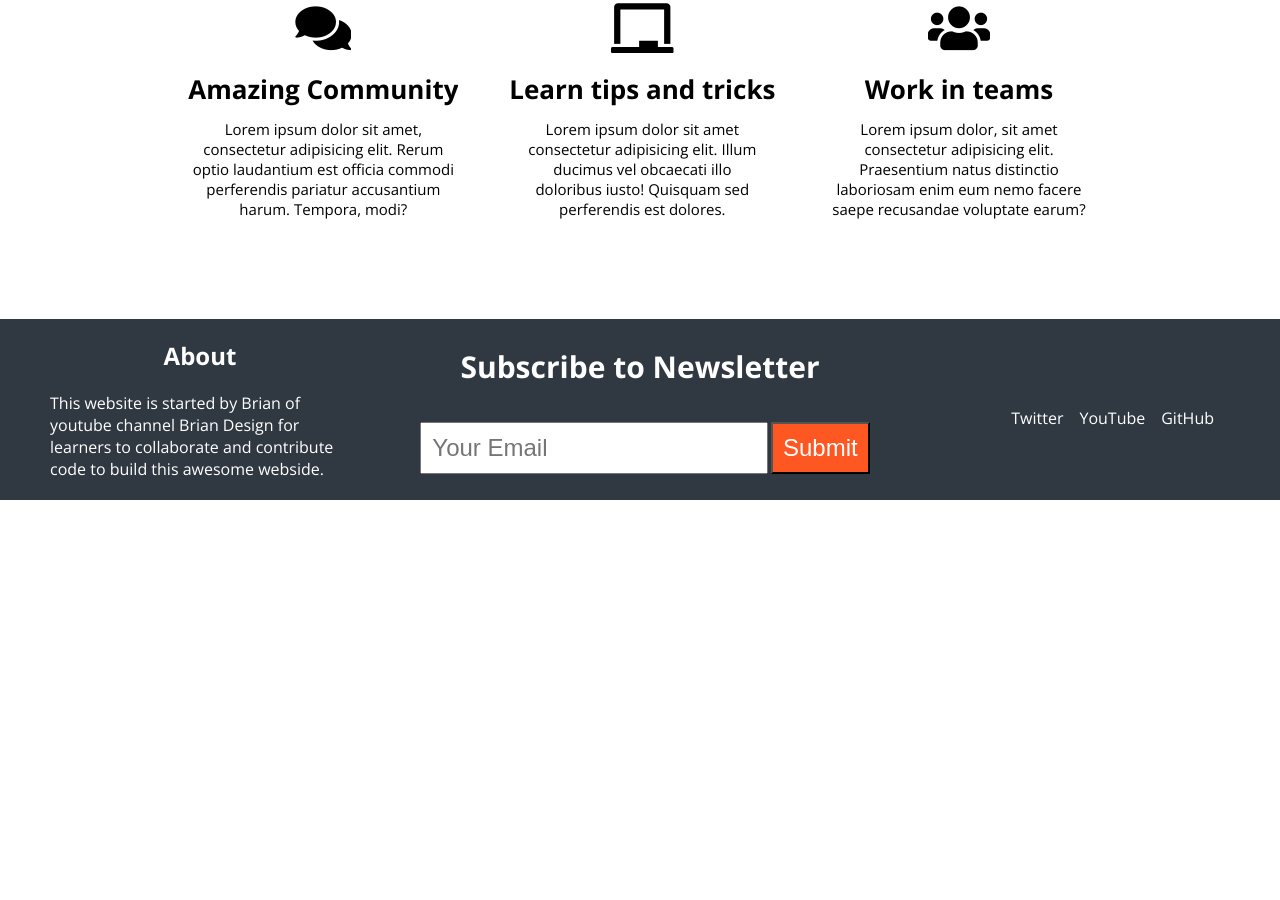
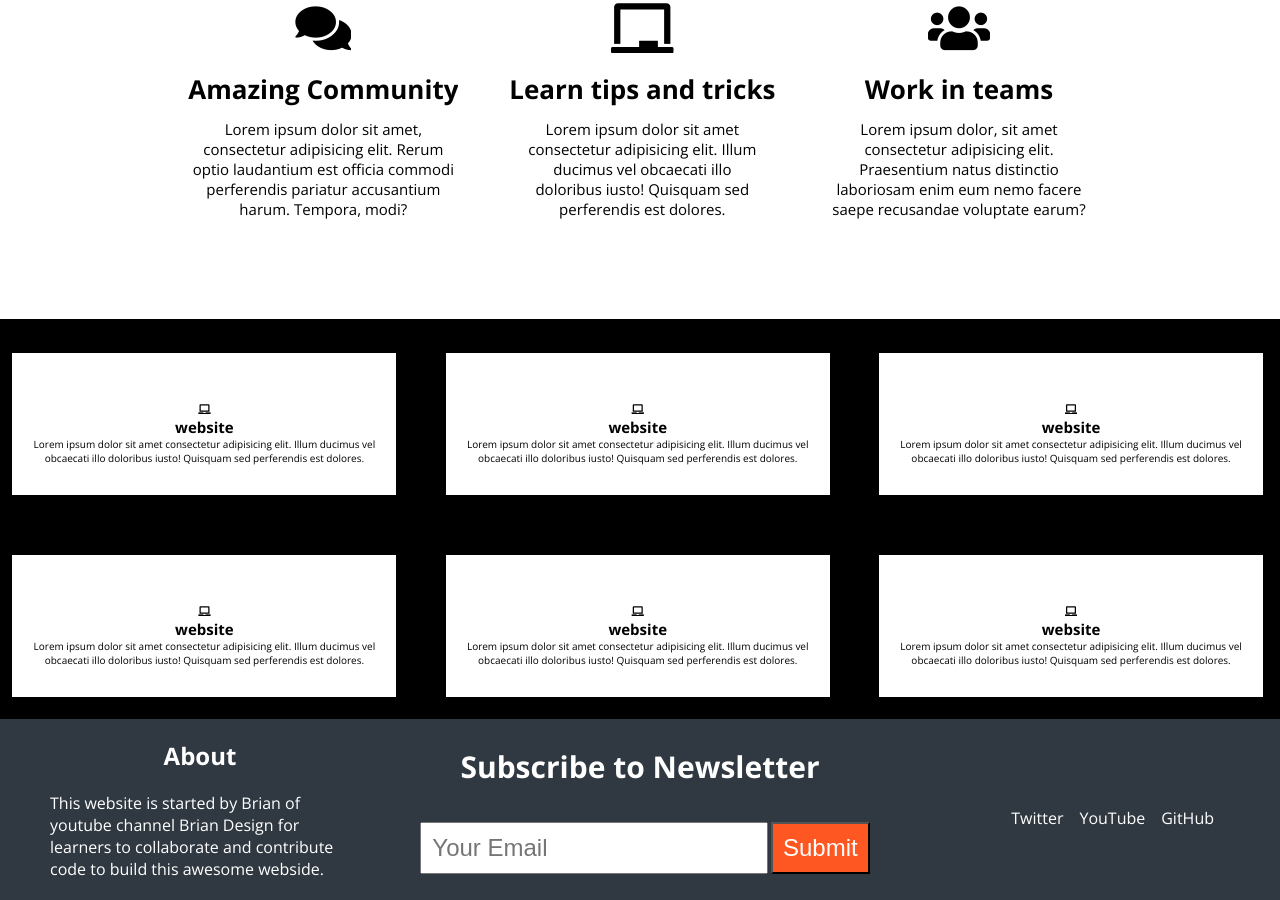
Before and after one commit to briancodex/community-website, a plain HTML site: page index.html in a window 1280 px wide. Shown: the part 1082-1982 px from the top of the page. Before the commit the page ends 1582 px from the top, so only its background shows below. Drawn offline with nearby package versions, Linux system fonts and the light colour scheme.

Commit message:
created_new_content

```diff
--- a/index.html
+++ b/index.html
@@ -64,6 +64,7 @@
         </div>
       </section>
 
+      <!-- Community -->
       <section class="section2">
         <h2>What the community offers</h2>
         <div class="services">
@@ -97,6 +98,69 @@
         </div>
       </section>
 
+      <section class="section3">
+          <div class="container_skills">
+            <h1 class="section-heading"><span>What</span>you will learn</h1>
+            <p>You will learn latest things which will help you build awesome projects</p>
+            <div class="card-wrapper">
+              <div class="card">
+                <i class="fa fa-laptop"></i>
+                <h2>website</h2>
+                <p>
+                  Lorem ipsum dolor sit amet consectetur adipisicing elit. Illum
+                  ducimus vel obcaecati illo doloribus iusto! Quisquam sed
+                  perferendis est dolores.
+                </p>
+              </div>
+              <div class="card">
+                <i class="fa fa-laptop"></i>
+                <h2>website</h2>
+                <p>
+                  Lorem ipsum dolor sit amet consectetur adipisicing elit. Illum
+                  ducimus vel obcaecati illo doloribus iusto! Quisquam sed
+                  perferendis est dolores.
+                </p>
+              </div>
+              <div class="card">
+                <i class="fa fa-laptop"></i>
+                <h2>website</h2>
+                <p>
+                  Lorem ipsum dolor sit amet consectetur adipisicing elit. Illum
+                  ducimus vel obcaecati illo doloribus iusto! Quisquam sed
+                  perferendis est dolores.
+                </p>
+              </div>
+              <div class="card">
+                <i class="fa fa-laptop"></i>
+                <h2>website</h2>
+                <p>
+                  Lorem ipsum dolor sit amet consectetur adipisicing elit. Illum
+                  ducimus vel obcaecati illo doloribus iusto! Quisquam sed
+                  perferendis est dolores.
+                </p>
+              </div>
+              <div class="card">
+                <i class="fa fa-laptop"></i>
+                <h2>website</h2>
+                <p>
+                  Lorem ipsum dolor sit amet consectetur adipisicing elit. Illum
+                  ducimus vel obcaecati illo doloribus iusto! Quisquam sed
+                  perferendis est dolores.
+                </p>
+              </div>
+              <div class="card">
+                <i class="fa fa-laptop"></i>
+                <h2>website</h2>
+                <p>
+                  Lorem ipsum dolor sit amet consectetur adipisicing elit. Illum
+                  ducimus vel obcaecati illo doloribus iusto! Quisquam sed
+                  perferendis est dolores.
+                </p>
+              </div>
+            </div>
+          </div>
+      </section>
+
       <!--Footer section starts-->
       <footer>
         <div class="footer-container">
--- a/styles.css
+++ b/styles.css
@@ -289,6 +289,48 @@ html {
   width: 85%;
 }
 
+/* section 3 */
+
+section.section3{
+  background: #000000;
+  height: 50vh;
+}
+
+section.section3 .card-wrapper{
+  display: grid;
+  grid-template-columns: repeat(3, 1fr);
+  grid-column-gap: 2rem;
+  grid-row-gap: 6rem;
+}
+
+section.section3 .card-wrapper .card{
+  background: #fff;
+  padding: 3rem 2rem;
+  position: relative;
+  padding-top: 5rem;
+  width: 30vw;
+  margin-left: 3%;
+  text-align: center;
+  transition: all .3s ease;
+  -webkit-transition: all .3s;
+  -moz-transition: all .3s;
+  -ms-transition:all .3s;
+  -o-transition: all .3s;
+}
+
+section.section3 .card-wrapper .card .i{
+  position: absolute;
+  top: -3.5rem;
+  left: 50%;
+  transform: translateX(-50%);
+  -webkit-transform: translateX(-50%);
+  -moz-transform: translateX(-50%);
+  -ms-transform:translateX(-50%);
+  -o-transform: translateX(-50%);
+}
+
+
+
 /* Footer CSS */
 .footer-container{
  padding: 1rem 0;
```
